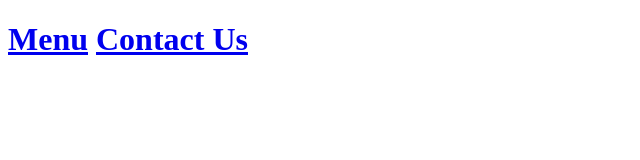
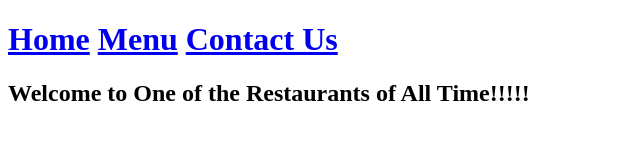
Before and after one commit to lybb-web/restaurant-page, a website built with webpack: page src/template.html in a window 1280 px wide. Shown: the whole page, without its empty margins (0-640 px from the left). Built offline with nearby package versions, Linux system fonts and the light colour scheme.

Commit message:
Added Home button on Nav and Header of restaurant

```diff
--- a/src/template.html
+++ b/src/template.html
@@ -7,10 +7,12 @@
     <body>
         <h1>
             <nav>
+                <a href=".">Home</a>
                 <a href="idk">Menu</a>
                 <a href="idk">Contact Us</a>
             </nav>
         </h1>
+        <h2>Welcome to One of the Restaurants of All Time!!!!!</h2>
         <div id="content"></div>
 
 
```
